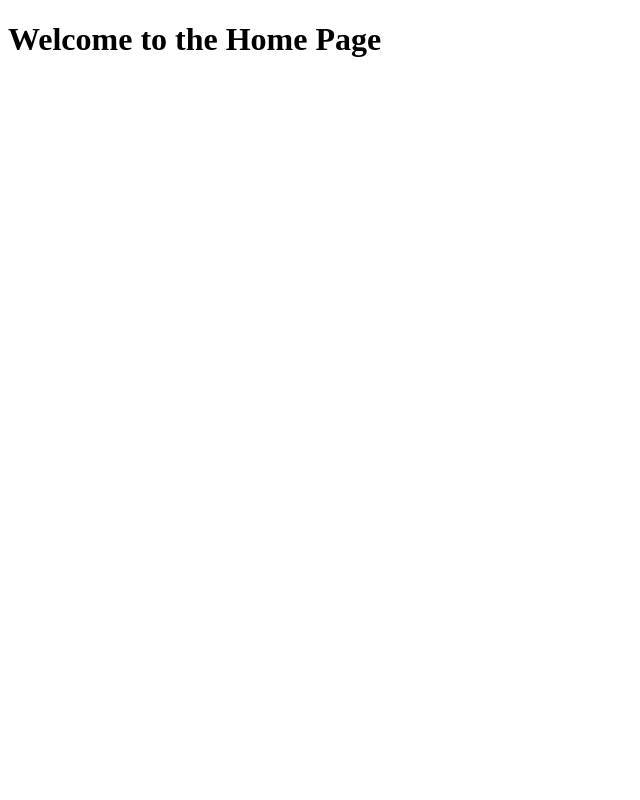
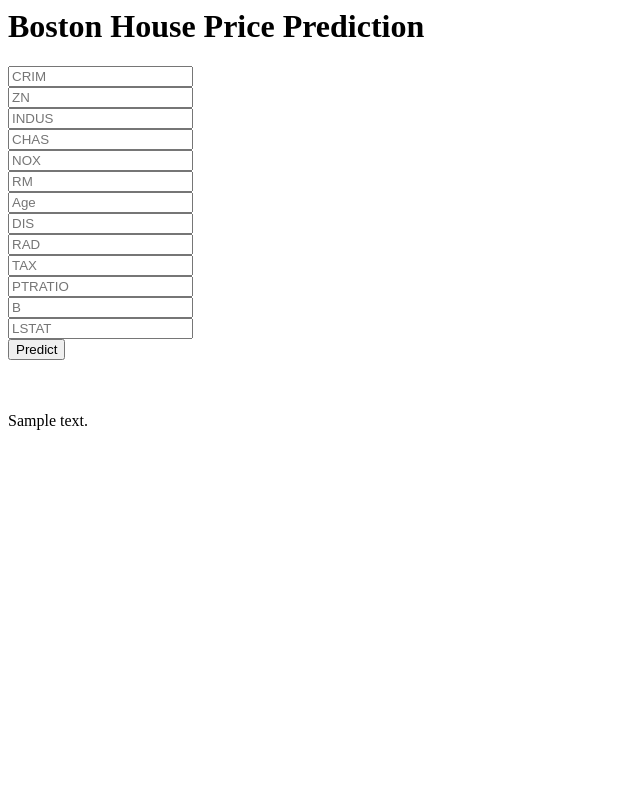
Before and after one commit to vaibhav1bante/Bostion-House, a Flask app: template templates/home.html in a window 1280 px wide. Shown: the whole page, without its empty margins (0-640 px from the left). Run offline with Flask 3, Linux system fonts and the light colour scheme; the template is opened without the code that fills it: most values are stand-ins (such as "Sample title", 1, 10 or a date in 2020); parts of the project's set-up code (start-up, migrations or seed data) failed here and were passed over.

Commit message:
The web app is ready

```diff
--- a/app.py
+++ b/app.py
@@ -21,5 +21,14 @@ def predict_api():
     print(output[0])
     return jsonify(output[0])
 
+
+@app.route('/predict ',methods=['POST'])
+def predict():
+    data=[float(x) for x in request.form.values()]
+    final_input=scalar.transform(np.array(data).reshape(1,-1))
+    output=regmodel.predict(final_input)[0]
+    return render_template("home.html",prediction_text="The House price prediction is {}".format(output))
+
+
 if __name__ =="__main__":
     app.run(debug=True)
--- a/templates/home.html
+++ b/templates/home.html
@@ -1,9 +1,44 @@
-<!DOCTYPE html>
-<html>
 <head>
-    <title>Home</title>
-</head>
-<body>
-    <h1>Welcome to the Home Page</h1>
-</body>
-</html>
+    <meta charset="UTF-8">
+    <title>ML API</title>
+    <link href='https://fonts.googleapis.com/css?family=Pacifico' rel='stylesheet' type='text/css'>
+  <link href='https://fonts.googleapis.com/css?family=Arimo' rel='stylesheet' type='text/css'>
+  <link href='https://fonts.googleapis.com/css?family=Hind:300' rel='stylesheet' type='text/css'>
+  <link href='https://fonts.googleapis.com/css?family=Open+Sans+Condensed:300' rel='stylesheet' type='text/css'>
+
+
+  </head>
+
+  <body>
+   <div class="login">
+      <h1>Boston House Price Prediction</h1>
+
+       <!-- Main Input For Receiving Query to our ML -->
+      <form action="{{ url_for('predict')}}"method="post">
+        <input type="text" name="CRIM" placeholder="CRIM" required="required" /><br>
+          <input type="text" name="ZN" placeholder="ZN" required="required" /><br>
+          <input type="text" name="INDUS" placeholder="INDUS" required="required" /><br>
+          <input type="text" name="CHAS" placeholder="CHAS" required="required" /><br>
+          <input type="text" name="NOX" placeholder="NOX" required="required" /><br>
+          <input type="text" name="RM" placeholder="RM" required="required" /><br>
+          <input type="text" name="Age" placeholder="Age" required="required" /><br>
+          <input type="text" name="DIS" placeholder="DIS" required="required" /><br>
+          <input type="text" name="RAD" placeholder="RAD" required="required" /><br>
+          <input type="text" name="TAX" placeholder="TAX" required="required" /><br>
+          <input type="text" name="PTRATIO" placeholder="PTRATIO" required="required" /><br>
+          <input type="text" name="B" placeholder="B" required="required" /><br>
+          <input type="text" name="LSTAT" placeholder="LSTAT" required="required" /><br>
+
+
+
+          <button type="submit" class="btn btn-primary btn-block btn-large">Predict</button>
+      </form>
+
+     <br>
+     <br>
+
+
+   </div>
+   {{prediction_text}}
+
+  </body>
```
